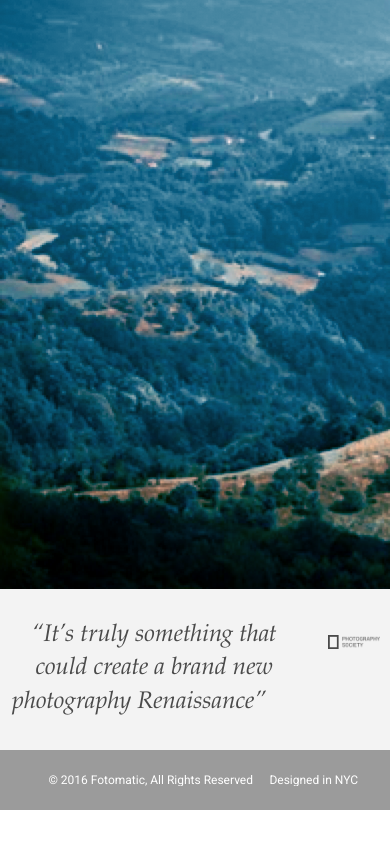
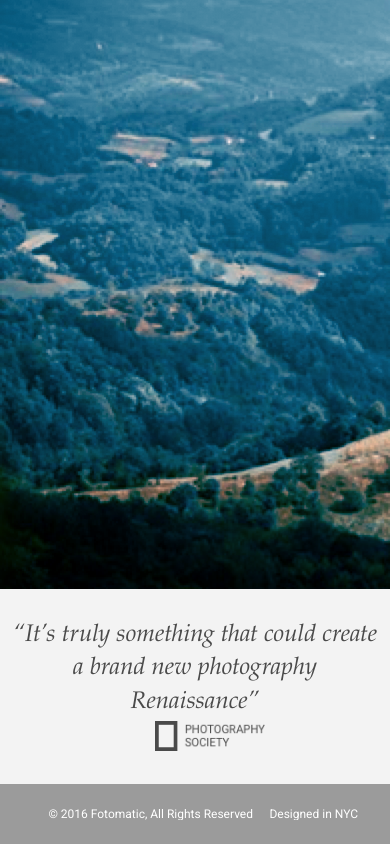
Before and after one commit to lkollanyi/FotoMatic, a plain HTML site: page index.html in a window 390 px wide. Shown: the part 3388-4232 px from the top of the page. Before the commit the page ends 4198 px from the top, so only its background shows below. Drawn offline with Linux system fonts and the light colour scheme; a web font is replaced by a local one.

Commit message:
Quotes section ~OK
Added  flexbox, changed padding, flex column direction for mobile size

```diff
--- a/resources/css/style.css
+++ b/resources/css/style.css
@@ -444,7 +444,7 @@ header .mobile {
 }
 
 #quotes-section .content {
-  padding: 5rem 1rem;
+  padding: 5rem 1.5rem;
 
 }
 
@@ -453,9 +453,6 @@ header .mobile {
   justify-content: center;
 }
 
-#quotes-section .content li .quote {
-  padding-right: 1.875rem;
-}
 
 
 #quotes-section .quote {
@@ -469,22 +466,28 @@ header .mobile {
 #quotes-section .quote-citation {
   height: 1.875rem;
   padding-left: 1.875rem;
+  text-align: left;
 }
 
-@media only screen and (max-width: 760px) {
+@media only screen and (max-width: 480px) {
   #quotes-section .content {
     padding: 1.875rem .625rem;
   }
 
+  #quotes-section .content ul {
+    flex-direction: column;
+    align-items: stretch
+   }
+
   #quotes-section .quote {
     font-size: 1.5rem;
     line-height: 1.4;
+    text-align: center;
   }
 
   #quotes-section .quote-citation {
-    display: block;
-    padding-top: 1rem;
-    margin: auto;
+
+    margin: 0.1rem auto auto auto;
   }
 }
 
```
Also changed, not shown: index.html (+0 -3 lines), 1 other file.
